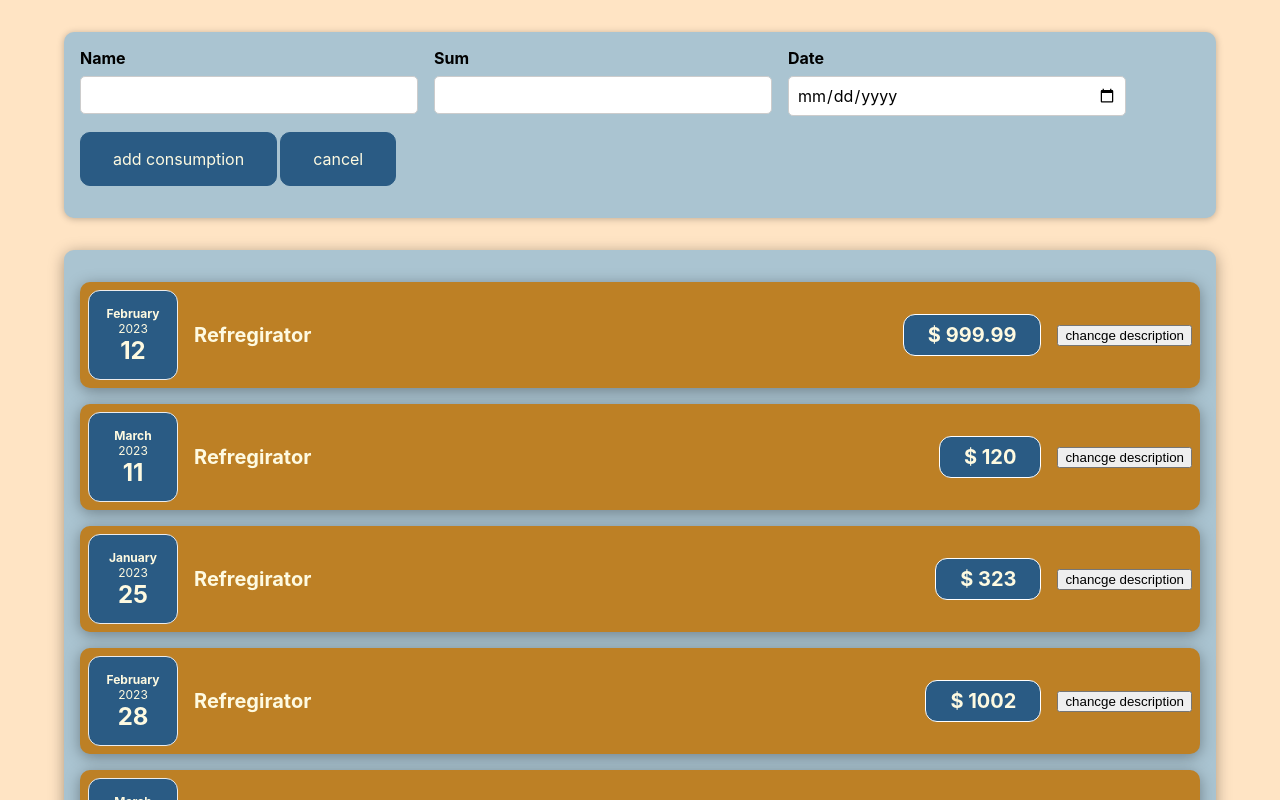
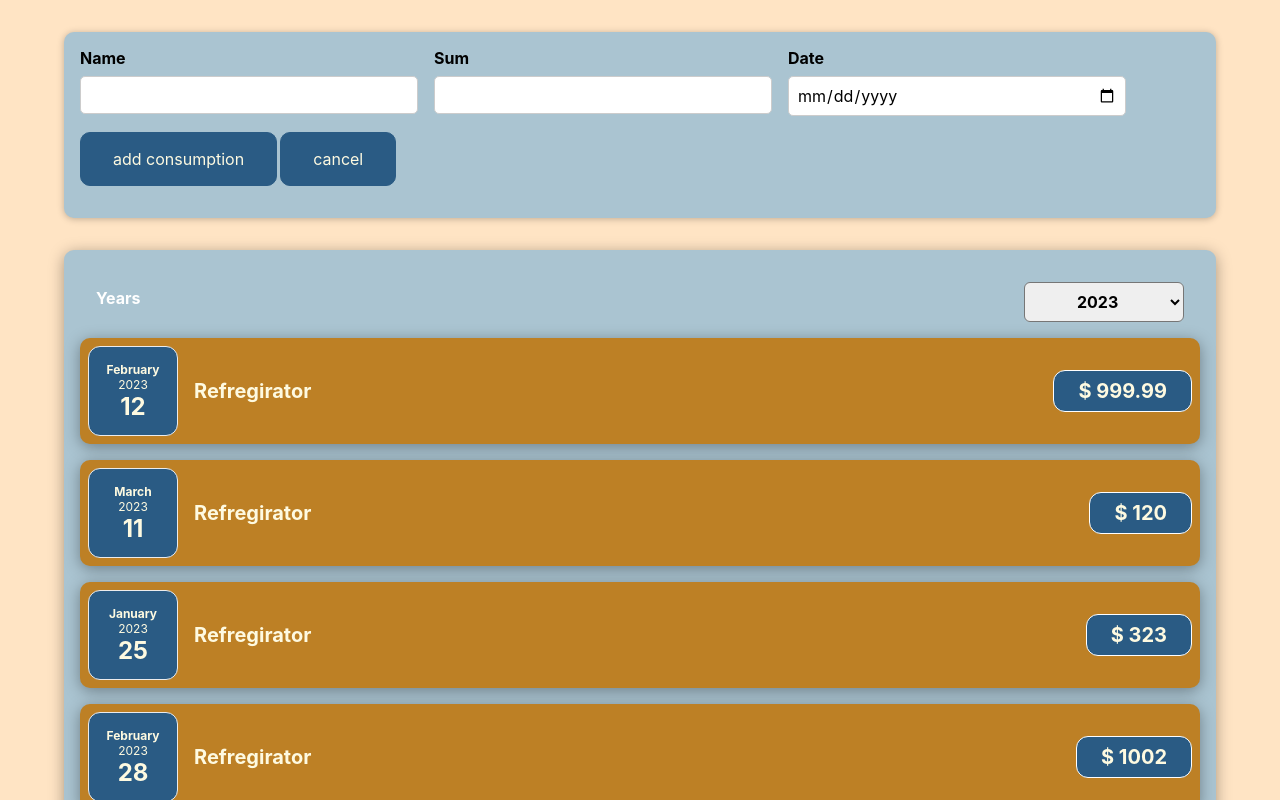
Before and after one commit to Paata1987/react-doc-samples, a React (Create React App) app: page / in a window 1280 px wide. Shown: the top 800 px of the page. Built offline with nearby package versions, Linux system fonts and the light colour scheme.

Commit message:
finished module 3

```diff
--- a/src/App.js
+++ b/src/App.js
@@ -37,7 +37,7 @@ function App() {
 
   const adsCostHandler = (cost) => {
     console.log(cost);
-    console.log('app conponnent');
+    console.log('appjs');
   };
 
   return (
--- /dev/null
+++ b/src/components/Costs/CostFilter.css
@@ -0,0 +1,24 @@
+.costs-filter {
+  color: white;
+  padding: 0 1rem;
+}
+
+.costs-filter__control {
+  display: flex;
+  width: 100%;
+  align-items: center;
+  justify-content: space-between;
+  margin: 1rem 0;
+}
+
+.costs-filter label {
+  font-weight: bold;
+  margin-bottom: 0.5rem;
+}
+
+.costs-filter select {
+  font: inherit;
+  padding: 0.5rem 3rem;
+  font-weight: bold;
+  border-radius: 6px;
+}
--- a/src/components/Costs/CostItem.jsx
+++ b/src/components/Costs/CostItem.jsx
@@ -1,22 +1,14 @@
 import CostDate from './CostDate';
 import Card from '../UI/Card';
 import './CostItem.css';
-import { useState } from 'react';
+
 function CostItem(props) {
-  const [description, setDescription] = useState(props.description);
-  const changeDescriptiptionHandler = () => {
-    setDescription('new value');
-  };
   return (
     <Card className="cost-item">
       <CostDate date={props.date} />
       <div className="cost-item__description">
-        <h2>{description} </h2>
+        <h2>{props.description} </h2>
         <div className="cost-item__price">$ {props.Price} </div>
-        <button onClick={changeDescriptiptionHandler}>
-          {' '}
-          chancge description
-        </button>
       </div>
     </Card>
   );
--- a/src/components/Costs/Costs.jsx
+++ b/src/components/Costs/Costs.jsx
@@ -1,9 +1,20 @@
+import { useState } from 'react';
 import Card from '../UI/Card';
 import CostItem from './CostItem';
 import './Costs.css';
+import CostsFilter from './CostsFilter';
 const Costs = (props) => {
+  const [selectedYear, setSelectedYear] = useState('2023');
+
+  const yearChangeHandler = (year) => {
+    setSelectedYear(year);
+    console.log('costComponent');
+  };
+
   return (
+    <div>
       <Card className="costs">
+        <CostsFilter year={selectedYear} onChangeYear={yearChangeHandler} />
         <CostItem
           date={props.costs[0].date}
           description={props.costs[0].description}
@@ -30,6 +41,7 @@ const Costs = (props) => {
           Price={props.costs[4].Price}
         />
       </Card>
+    </div>
   );
 };
 
--- /dev/null
+++ b/src/components/Costs/CostsFilter.jsx
@@ -0,0 +1,22 @@
+import './CostFilter.css';
+const CostsFilter = (props) => {
+  const yearChangeHandler = (event) => {
+    props.onChangeYear(event.target.value);
+  };
+  return (
+    <div className="costs-filter">
+      <div className="costs-filter__control">
+        <label>Years</label>
+        <select value={props.year} onChange={yearChangeHandler}>
+          <option value="2022">2022</option>
+          <option value="2021">2021</option>
+          <option value="2020">2020</option>
+          <option value="2019">2019</option>
+          <option value="2023">2023</option>
+        </select>
+      </div>
+    </div>
+  );
+};
+
+export default CostsFilter;
--- a/src/components/NewCost/CostForm.jsx
+++ b/src/components/NewCost/CostForm.jsx
@@ -50,7 +50,7 @@ const CostForm = (props) => {
       date: new Date(inputDate),
     };
     props.onSaveCostData(costData);
-    //console.log(costData);
+
     setInputAmount('');
     setInputDate('');
     setInputName('');
```
Lines whose indentation alone changed are shown as unchanged.
